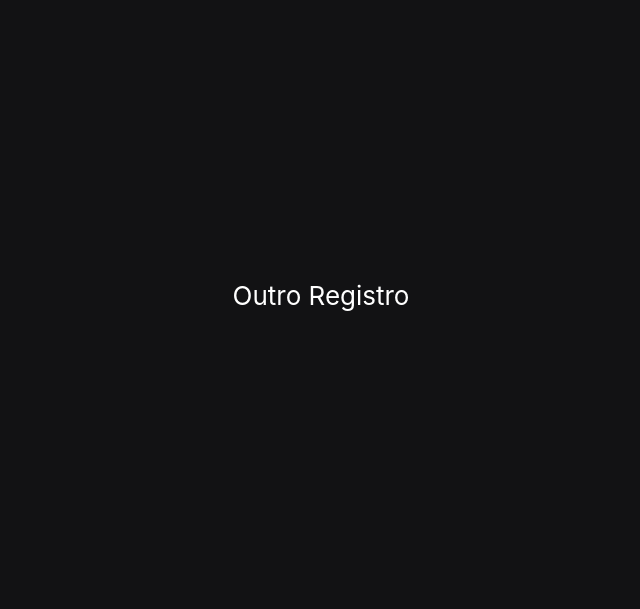
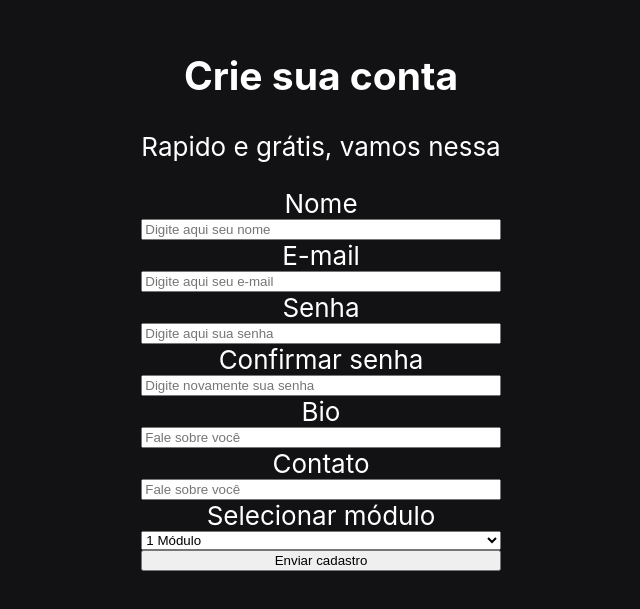
Before and after one commit to educcarnn/YouHUB, a React (Create React App) app: page /register in a window 1280 px wide. Shown: the part 105-714 px from the top of the page, without its empty margins (319-959 px from the left). Built offline with nearby package versions, Linux system fonts and the light colour scheme.

Commit message:
feat: validation yup

```diff
--- a/src/pages/Dashboard/index.js
+++ b/src/pages/Dashboard/index.js
@@ -1,3 +1,7 @@
 function Dashboard(){
+    return (
+        <div>Dashboard</div>
+    )
+}
 
-}
+export default Dashboard
--- a/src/pages/Login/index.js
+++ b/src/pages/Login/index.js
@@ -2,13 +2,22 @@ import * as yup from 'yup';
 import { useForm } from 'react-hook-form';
 import { yupResolver } from "@hookform/resolvers/yup";
 import { toast } from 'react-toastify';
-
+import { Redirect, useHistory} from 'react-router-dom';
 import { Api } from '../../services/api';
 import { FormStyle } from './style';
+import { useState } from 'react';
+
 function Login(){
+    const [redirect, setRedirect] = useState(false)
+    let history = useHistory()
+
+    function handleClick() {
+        history.push("/register");
+    }
+
     let schema = yup.object().shape({
-        email: yup.string().required(),
-        password: yup.string().required(),
+        email: yup.string().required('Digite um e-mail válido para continuar'),
+        password: yup.string().required('Digite uma senha senha válida para continuar'),
       });
 
     const {register, handleSubmit, formState: { errors },
@@ -21,16 +30,21 @@ function Login(){
             }
           })
           .then((res) => {
-            console.log(res)
-            console.log(res.data.token)
             if(res.status === 200) {
                 toast.success('Sucesso no login')
                 localStorage.setItem('token', res.data.token)
+                setRedirect(true)
             }
           })
           .catch((error) => {
-            console.log(error)
+                if(error.response.status) {
+                    toast.error('Erro no login, revise seus dados')
+                }
           })
+
+    }
+    if(redirect) {
+            return <Redirect to="/dashboard" />
     }
 
 
@@ -39,12 +53,14 @@ function Login(){
            <h2>Login</h2>
             <FormStyle onSubmit={handleSubmit(DatesApi)}>
                 <input {...register("email")} placeholder="Digite aqui seu e-mail"></input>
-
                 <input {...register("password")} placeholder="Digite aqui sua senha"></input>
                 {errors.email && <span role="alert">{errors.email.message}</span>}
                 {errors.password && <span role="alert">{errors.password.message}</span>}
                 <button type="submit">Confirmar dados</button>
+                <p>Sem cadastro?</p>
+                <button onClick={handleClick}>Cadastrar</button>
              </FormStyle>
+
         </>
 
 
--- a/src/pages/Register/index.js
+++ b/src/pages/Register/index.js
@@ -1,6 +1,74 @@
-function Register(){
-    return (
-        <div>Outro Registro</div>
-    )
+import * as yup from "yup";
+import { useForm } from "react-hook-form";
+import { yupResolver } from "@hookform/resolvers/yup";
+import { Redirect, useHistory } from "react-router-dom";
+import { FormRegister } from "./style";
+
+function Register() {
+  let history = useHistory();
+
+  function handleClick() {
+    history.push("/");
+  }
+  let schema = yup.object().shape({
+    name: yup.string().required(),
+     email: yup.string().email().required(),
+    password: yup.string().required(),
+    confirmPassword: yup
+     .string()
+    .oneOf([yup.ref("password")], "Senhas não coincidem"),
+    bio: yup.string().required(),
+    contact: yup.string().required(),
+    course_module: yup.string().required(),
+  });
+
+
+
+  const {
+    register,
+    handleSubmit,
+    formState: { errors },
+  } = useForm({ resolver: yupResolver(schema) });
+
+  const sendates = (info) => {
+    console.log(info);
+  };
+
+  return (
+    <div>
+      <h2>Crie sua conta</h2>
+      <p>Rapido e grátis, vamos nessa</p>
+      <FormRegister onSubmit={handleSubmit(sendates)}>
+        <label>Nome</label>
+        <input placeholder="Digite aqui seu nome" {...register("name")}></input>
+        <label>E-mail</label>
+        <input
+          placeholder="Digite aqui seu e-mail"
+          {...register("email")}
+        ></input>
+        <label>Senha</label>
+        <input
+          placeholder="Digite aqui sua senha"
+          {...register("password")}
+        ></input>
+        <label>Confirmar senha</label>
+        <input
+          placeholder="Digite novamente sua senha"
+          {...register("confirmPassword")}
+        ></input>
+        <label>Bio</label>
+        <input placeholder="Fale sobre você" {...register('bio')}></input>
+        <label>Contato</label>
+        <input placeholder="Fale sobre você" {...register('contact')}></input>
+        <label>Selecionar módulo</label>
+        <select {...register("course_module")}>
+          <option value="1 Módulo">1 Módulo</option>
+          <option value="2 Módulo">2 Módulo</option>
+          <option value="3 Módulo">3 Módulo</option>
+        </select>
+        <button type="submit">Enviar cadastro</button>
+      </FormRegister>
+    </div>
+  );
 }
-export default Register
+export default Register;
--- a/src/pages/Register/style.jsx
+++ b/src/pages/Register/style.jsx
@@ -0,0 +1,6 @@
+import styled from "styled-components";
+
+export const FormRegister = styled.form`
+    display: flex;
+    flex-direction: column;
+`
--- a/src/routes/index.js
+++ b/src/routes/index.js
@@ -1,4 +1,5 @@
 import { Switch, BrowserRouter, Route } from "react-router-dom";
+import Dashboard from "../pages/Dashboard";
 import Login from "../pages/Login";
 import Register from "../pages/Register";
 
@@ -12,6 +13,9 @@ const Routes = () => {
           <Route exact path="/register">
             <Register/>
           </Route>
+          <Route exact path="/dashboard">
+            <Dashboard/>
+          </Route>
         </Switch>
        </BrowserRouter>
     );
```
